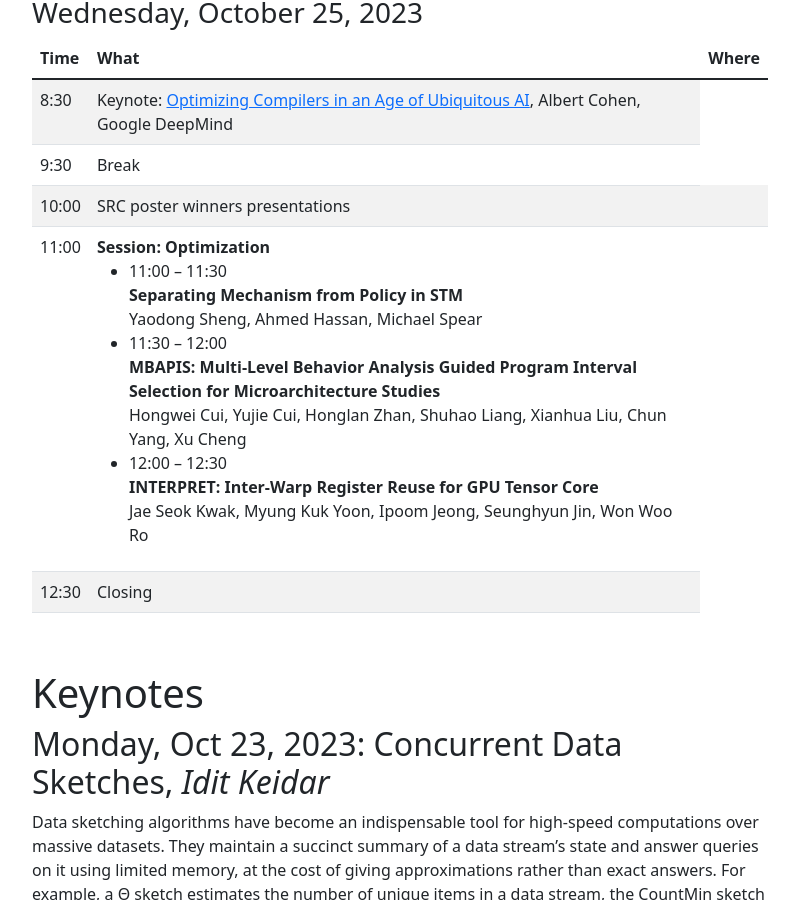
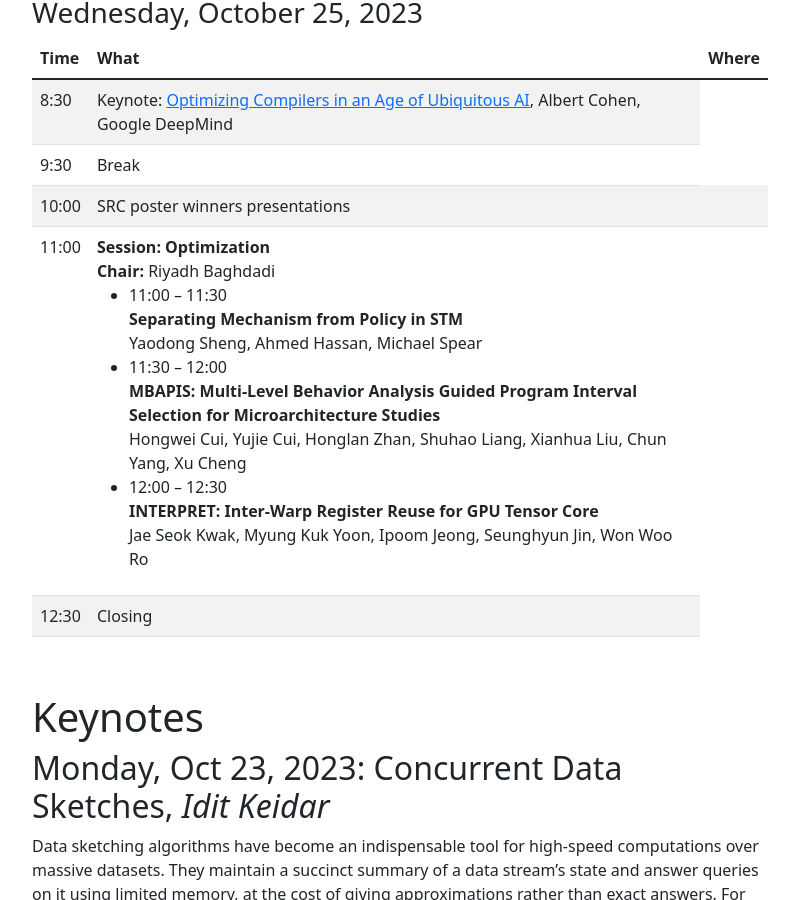
Before and after one commit to pact2023/pact2023.github.io, a Jekyll site: the page built from program/index.md, in a window 1280 px wide and 900 px high, scrolled down 4305 px. Shown: the whole window, without its empty margins (50-849 px from the left). Built offline with Jekyll 4.4.1, drawn with Linux system fonts in a browser that asks for light colours.

Commit message:
session chair

```diff
--- a/program/index.md
+++ b/program/index.md
@@ -611,6 +611,8 @@ show_sidebar: true
 		<td>
 			<b>Session: Optimization</b>
 			<br>
+            <b>Chair:</b> Riyadh Baghdadi
+			<br>
 			<ul>
 				<li>
 					11:00 – 11:30
```
